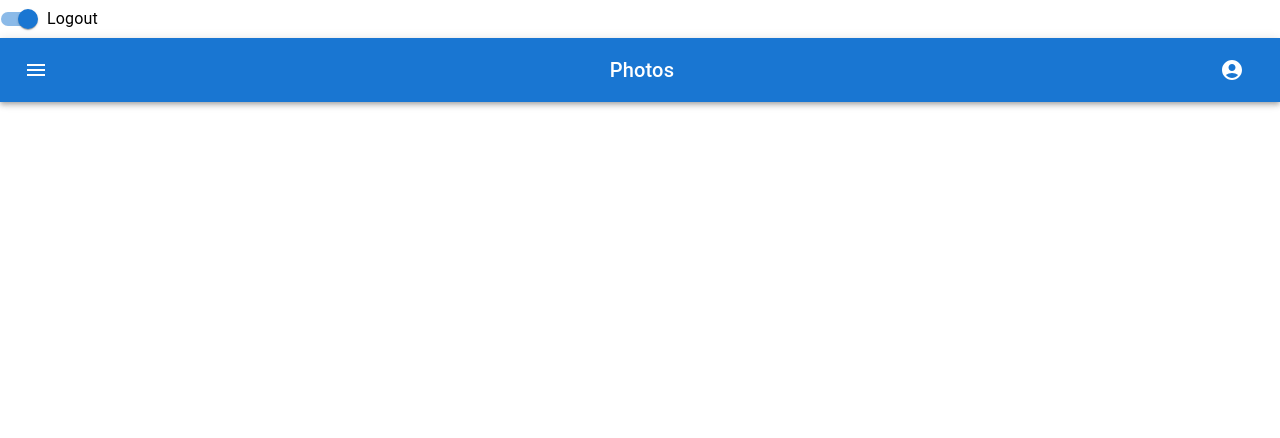
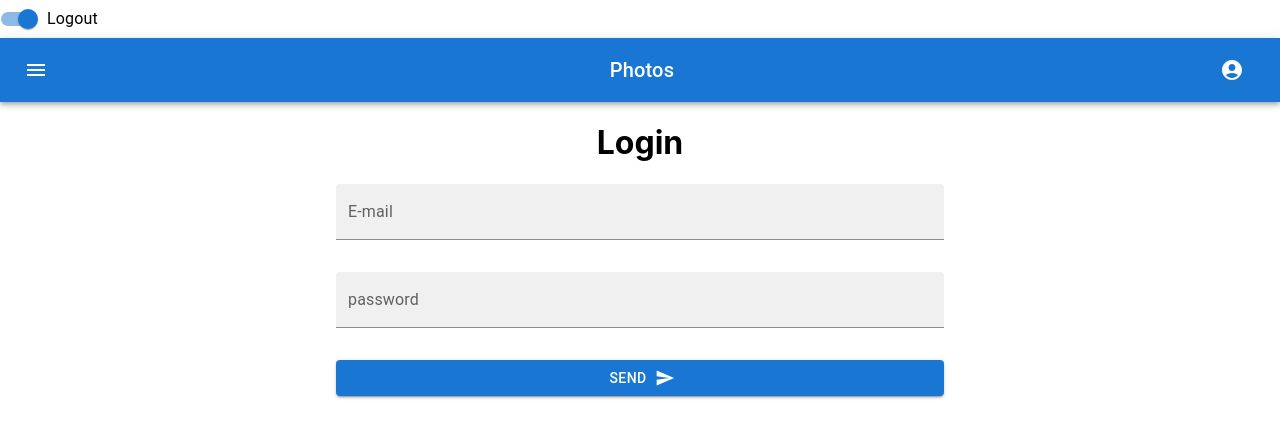
Before and after one commit to fatihozkul35/ReactCapstoneProject, a React (Create React App) app: page /login in a window 1280 px wide. Before the commit this address had no page. Shown: the top 438 px of the page. Built offline with nearby package versions, Linux system fonts and the light colour scheme.

Commit message:
login is done

```diff
--- /dev/null
+++ b/src/pages/Login/Login.jsx
@@ -0,0 +1,47 @@
+import React from "react";
+import Box from "@mui/material/Box";
+import TextField from "@mui/material/TextField";
+import { Button, Grid } from "@mui/material";
+import SendIcon from "@mui/icons-material/Send";
+import { loginContainer } from "./loginStyles";
+const Login = () => {
+  return (
+    <div>
+      <h1>Login</h1>
+      <Box
+        component="form"
+        sx={loginContainer}
+        // noValidate
+        // autoComplete="off"
+      >
+        <Grid container style={{ width: "50%" }} spacing={4}>
+          <Grid item xs={12}>
+            <TextField
+              id="filled-search"
+              label="E-mail"
+              type="email"
+              variant="filled"
+              fullWidth
+            />
+          </Grid>
+          <Grid item xs={12}>
+            <TextField
+              id="filled-search"
+              label="password"
+              type="password"
+              variant="filled"
+              fullWidth
+            />
+          </Grid>
+          <Grid item xs={12}>
+            <Button variant="contained" endIcon={<SendIcon />} fullWidth>
+              Send
+            </Button>
+          </Grid>
+        </Grid>
+      </Box>
+    </div>
+  );
+};
+
+export default Login;
--- /dev/null
+++ b/src/pages/Login/loginStyles.jsx
@@ -0,0 +1,6 @@
+export const loginContainer = {
+  width: "100vw",
+  display: "flex",
+  justifyContent: "center",
+  alignItem: "center",
+};
--- /dev/null
+++ b/src/pages/Register/Register.jsx
@@ -0,0 +1,7 @@
+import React from "react";
+
+const Register = () => {
+  return <div>Register</div>;
+};
+
+export default Register;
--- a/src/router/AppRouter.jsx
+++ b/src/router/AppRouter.jsx
@@ -3,6 +3,8 @@ import { Route, Routes } from "react-router-dom";
 import PrivateRouter from "./PrivateRouter";
 import Home from "../pages/Home/Home";
 import Navbar from "../components/Navbar/Navbar";
+import Login from "../pages/Login/Login";
+import Register from "../pages/Register/Register";
 const AppRouter = () => {
   return (
     <div>
@@ -20,8 +22,8 @@ const AppRouter = () => {
         <Route path="" element={<Details />} />
       </Route> */}
 
-        {/* <Route path="/login" element={<Login />} />
-      <Route path="/register" element={<Register />} /> */}
+        <Route path="/login" element={<Login />} />
+        <Route path="/register" element={<Register />} />
       </Routes>
     </div>
   );
```
